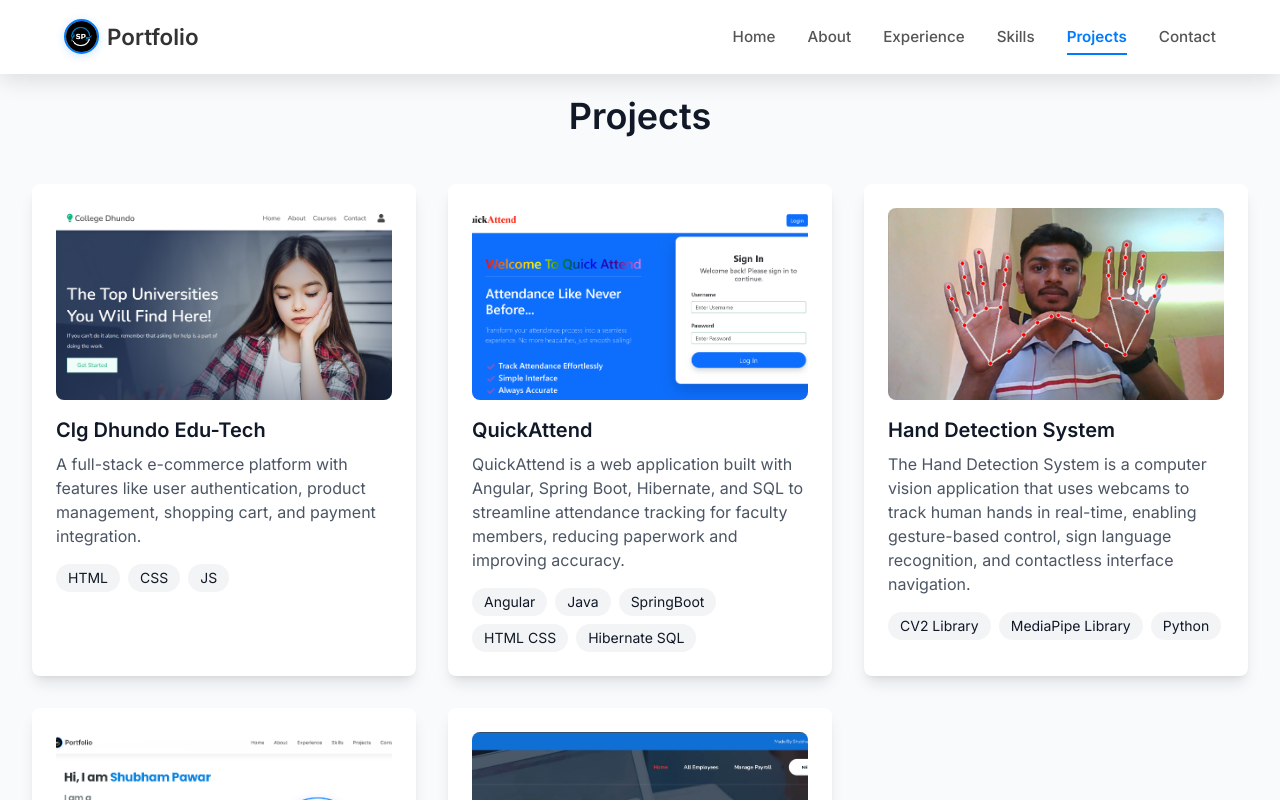
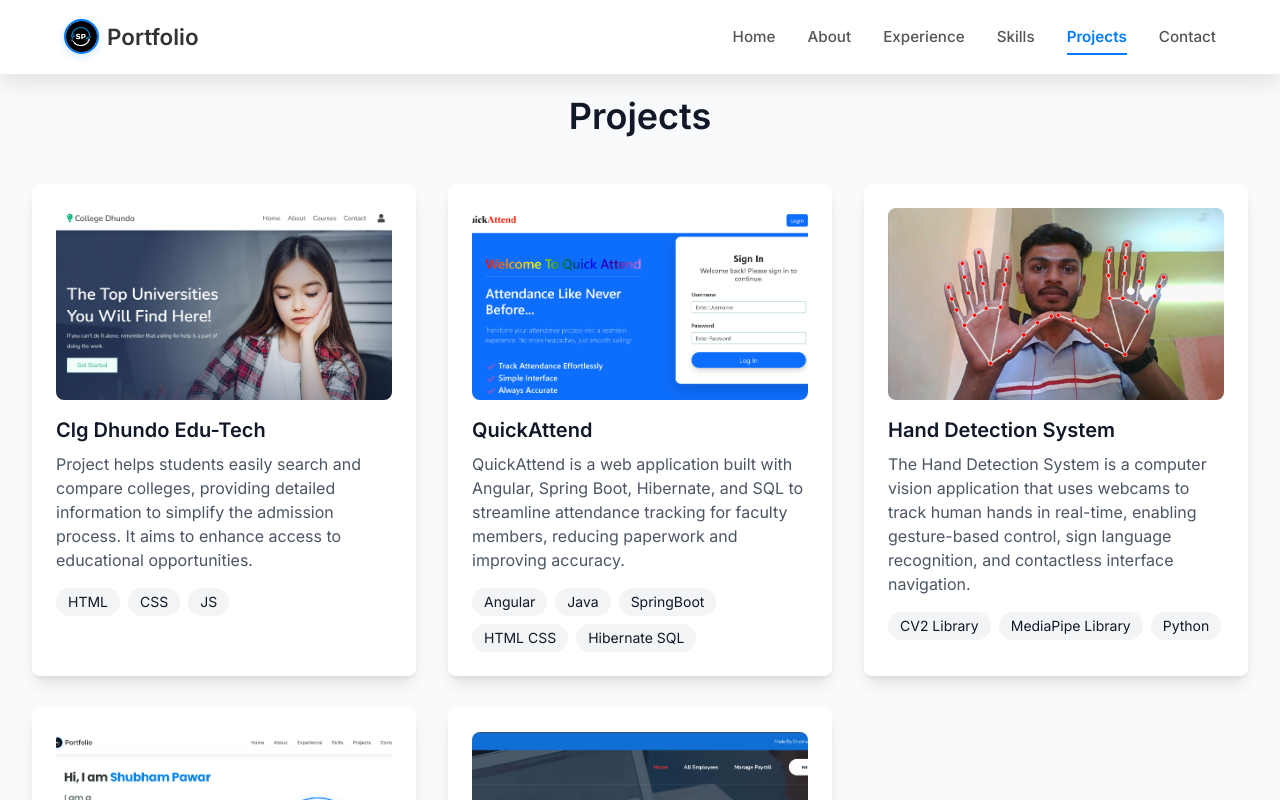
Before and after one commit to shubhampawar2707/ShubhamPawar, an Angular app: page /projects in a window 1280 px wide. Shown: the top 800 px of the page. Built offline with nearby package versions, Linux system fonts and the light colour scheme.

Commit message:
Update projects.component.html

```diff
--- a/src/app/components/projects/projects.component.html
+++ b/src/app/components/projects/projects.component.html
@@ -18,8 +18,8 @@
       </div>
       <h3 class="text-xl font-bold mb-2">Clg Dhundo Edu-Tech</h3>
       <p class="text-gray-600 mb-4">
-        A full-stack e-commerce platform with features like user authentication,
-        product management, shopping cart, and payment integration.
+        Project helps students easily search and compare colleges, providing detailed information to simplify the
+admission process. It aims to enhance access to educational opportunities.
       </p>
       <div class="flex flex-wrap gap-2">
         <span class="px-3 py-1 bg-gray-100 rounded-full text-sm">HTML</span>
```
